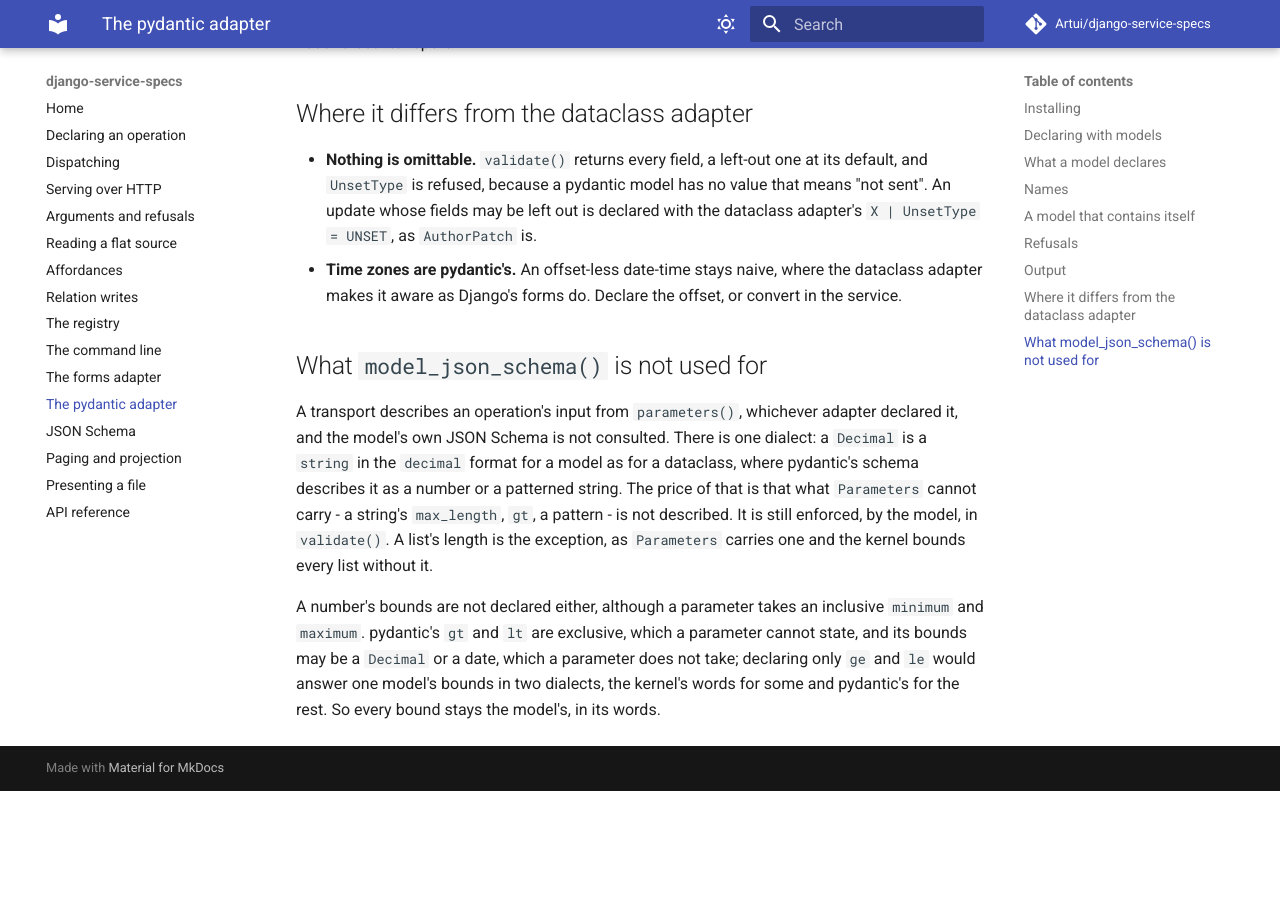
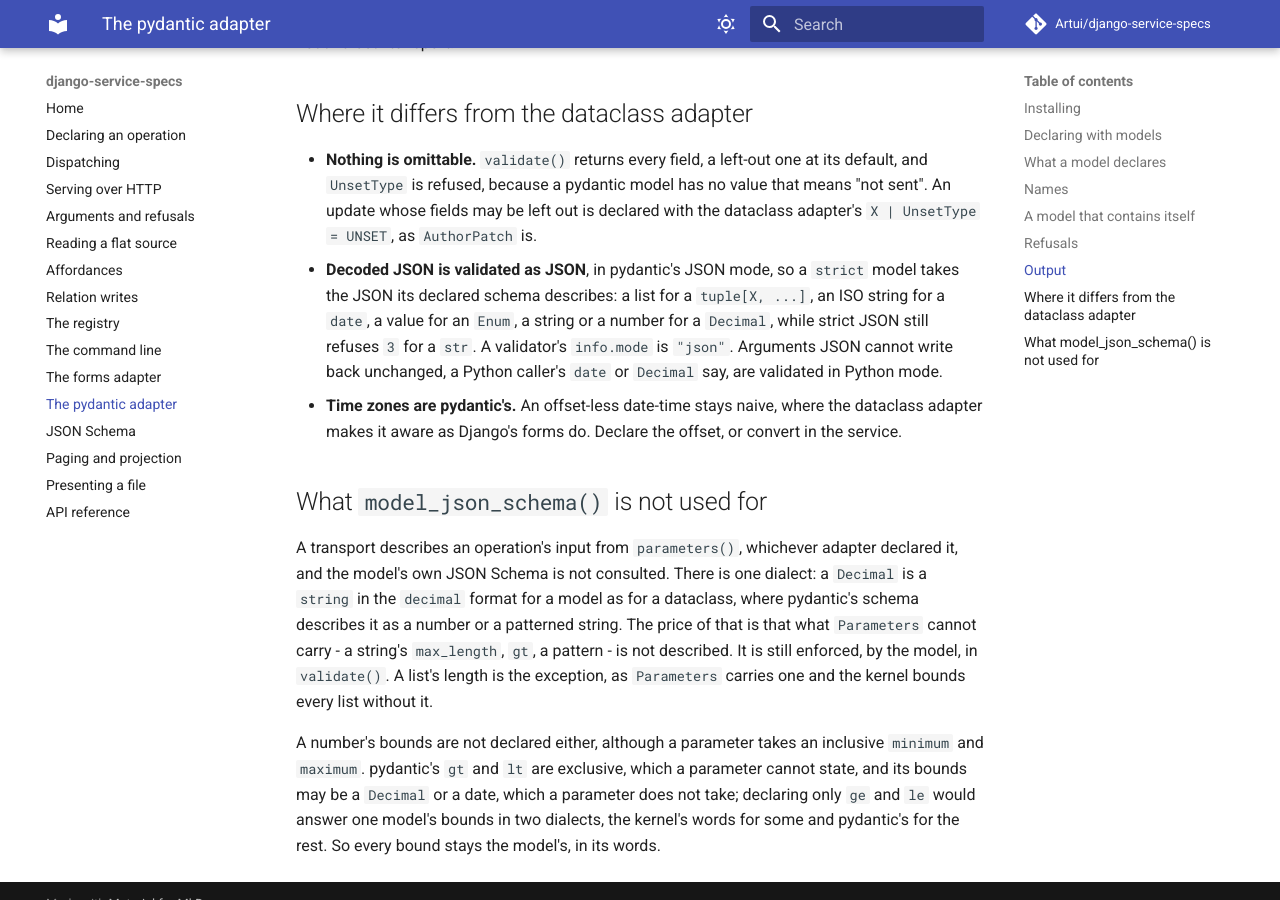
Before and after one commit to Artui/django-service-specs, an MkDocs documentation site: the page built from docs/pydantic.md, in a window 1280 px wide and 900 px high, scrolled down 5782 px. Built offline with MkDocs 1.6.1 and Material for MkDocs 9.7.7, drawn with Linux system fonts in a browser that asks for light colours; comment, search, counter and statistics services are not loaded; before the commit the page ends 6573 px from its top, so only the background shows below that.

Commit message:
Keep Python mode for what JSON cannot write back; name the lax-model changes
A string with a lone surrogate or an int past a float's range does not survive
json.dumps as itself, so those arguments stay in Python mode. Tests pin a float
and a bool beside a strict date, and docs/pydantic.md names the rule.

Co-Authored-By: Claude Opus 5.5 <noreply@anthropic.com>

```diff
--- a/docs/pydantic.md
+++ b/docs/pydantic.md
@@ -192,6 +192,13 @@ so a mismatch is a defect, not a refusal to report.
   value that means "not sent". An update whose fields may be left out is
   declared with the dataclass adapter's `X | UnsetType = UNSET`, as
   `AuthorPatch` is.
+- **Decoded JSON is validated as JSON**, in pydantic's JSON mode, so a
+  `strict` model takes the JSON its declared schema describes: a list for a
+  `tuple[X, ...]`, an ISO string for a `date`, a value for an `Enum`, a string
+  or a number for a `Decimal`, while strict JSON still refuses `3` for a `str`.
+  A validator's `info.mode` is `"json"`. Arguments JSON cannot write back
+  unchanged, a Python caller's `date` or `Decimal` say, are validated in Python
+  mode.
 - **Time zones are pydantic's.** An offset-less date-time stays naive, where
   the dataclass adapter makes it aware as Django's forms do. Declare the
   offset, or convert in the service.
```
Also changed, not shown: CHANGELOG.md (+10 -7 lines), 2 other files.
